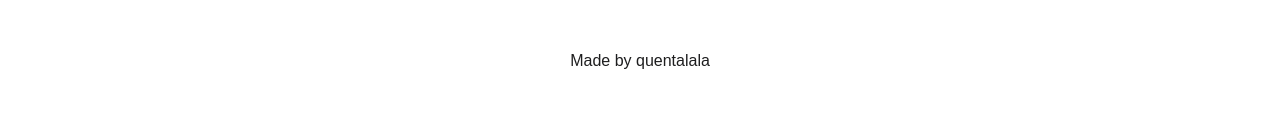
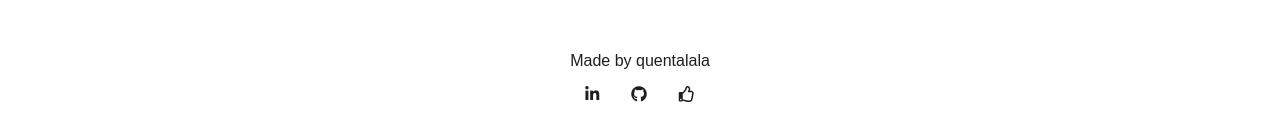
Before and after one commit to quentalala/portfolio, a React (Create React App) app: page /about in a window 1280 px wide. Shown: the part 808-948 px from the top of the page. Before the commit the page ends 926 px from the top, so only its background shows below. Built offline with nearby package versions, Linux system fonts and the light colour scheme.

Commit message:
Add social links to footer

```diff
--- a/public/index.html
+++ b/public/index.html
@@ -13,6 +13,13 @@
 
     <link rel="manifest" href="%PUBLIC_URL%/manifest.json" />
 
+    <link
+      rel="stylesheet"
+      href="https://cdnjs.cloudflare.com/ajax/libs/font-awesome/5.15.2/css/all.min.css"
+      integrity="sha512-HK5fgLBL+xu6dm/Ii3z4xhlSUyZgTT9tuc/hSrtw6uzJOvgRr2a9jyxxT1ely+B+xFAmJKVSTbpM/CuL7qxO8w=="
+      crossorigin="anonymous"
+    />
+
     <title>Quentin's Portfolio</title>
   </head>
   <body>
--- a/src/App.js
+++ b/src/App.js
@@ -1,4 +1,4 @@
-import React, { useState } from "react";
+import React from "react";
 import { BrowserRouter as Router, Routes, Route } from "react-router-dom";
 import "./App.css";
 import Footer from "./components/Footer/Footer";
@@ -7,8 +7,6 @@ import Home from "./pages/Home";
 import About from "./pages/About";
 
 function App() {
-  const [page, setPage] = useState("Home");
-
   return (
     <>
       <Router>
--- a/src/components/Footer/Footer.css
+++ b/src/components/Footer/Footer.css
@@ -3,3 +3,8 @@
   padding: 3rem;
   /* border-top: 1px solid lightgray; */
 }
+
+.socials {
+  margin: 0 1rem 0;
+  cursor: pointer;
+}
--- a/src/components/Footer/Footer.jsx
+++ b/src/components/Footer/Footer.jsx
@@ -6,6 +6,26 @@ const Footer = () => {
   return (
     <footer className="footer">
       <div>Made by quentalala</div>
+      <div style={{ display: "flex", justifyContent: "center" }}>
+        <ul
+          style={{
+            listStyle: "none",
+            padding: 0,
+            display: "flex",
+            margin: "1rem ",
+          }}
+        >
+          <li className="socials">
+            <i className="fab fa-linkedin-in"></i>
+          </li>
+          <li className="socials">
+            <i className="fab fa-github"></i>
+          </li>
+          <li className="socials">
+            <i className="far fa-thumbs-up"></i>
+          </li>
+        </ul>
+      </div>
     </footer>
   );
 };
```
